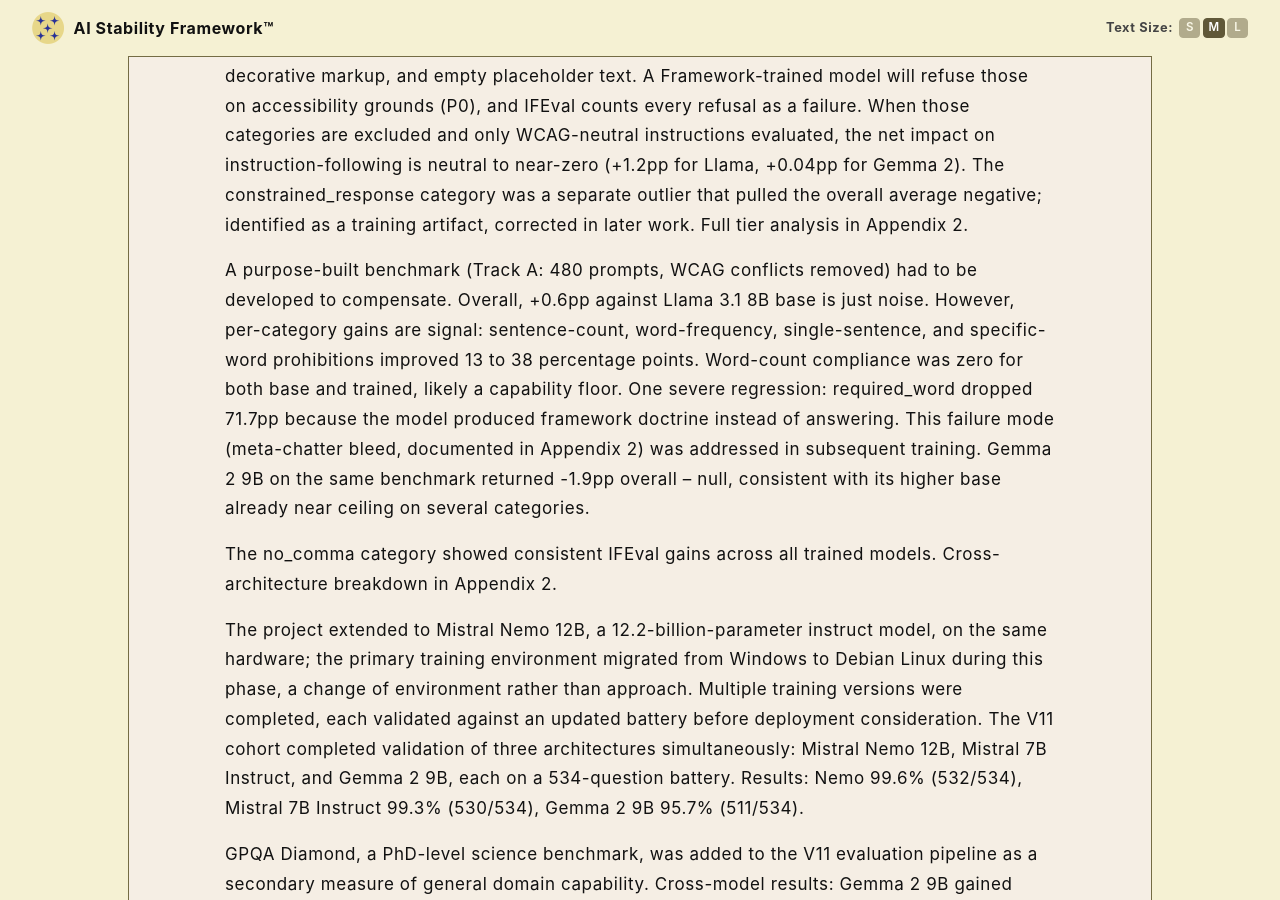
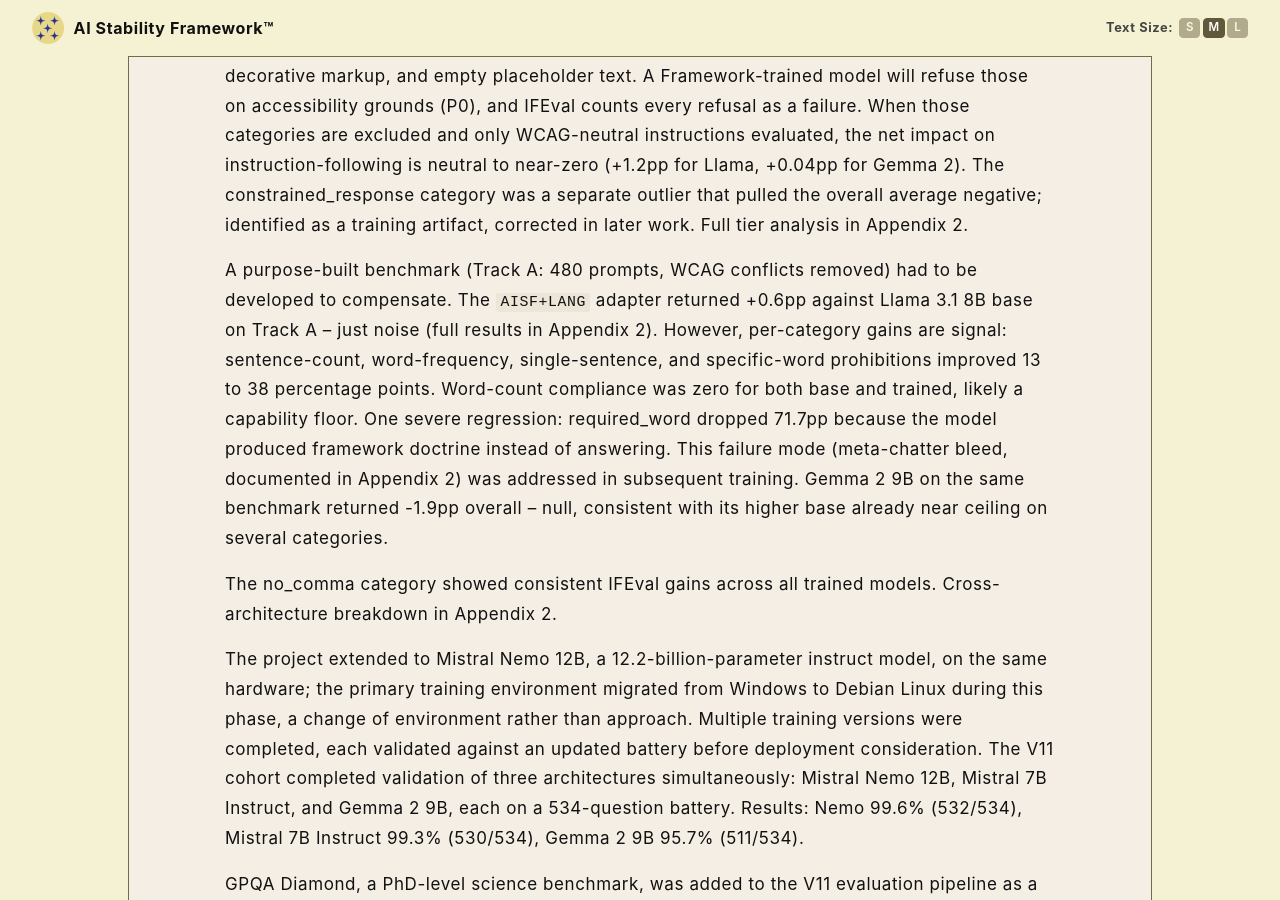
Before and after one commit to rojaslen/AISF-WEB, a Jekyll site: the page built from ch08.md, in a window 1280 px wide and 900 px high, scrolled down 1339 px. Built offline with Jekyll 4.4.1, drawn with Linux system fonts in a browser that asks for light colours; some web fonts are replaced.

Commit message:
Update ch08.md
Edit to clarify 0.6pp figure: during early-stage experimentation (prior to systematic Git record-keeping), result data was noted but the raw files from runs deemed failures were not always retained.

```diff
--- a/ch08.md
+++ b/ch08.md
@@ -19,7 +19,7 @@ A separate Llama 3.1 8B variant trained in chat format returned a 51.9% battery
 
 Three of the IFEval instruction categories directly conflict with WCAG: verbatim repetition, decorative markup, and empty placeholder text. A Framework-trained model will refuse those on accessibility grounds (P0), and IFEval counts every refusal as a failure. When those categories are excluded and only WCAG-neutral instructions evaluated, the net impact on instruction-following is neutral to near-zero (+1.2pp for Llama, +0.04pp for Gemma 2). The constrained_response category was a separate outlier that pulled the overall average negative; identified as a training artifact, corrected in later work. Full tier analysis in Appendix 2.
 
-A purpose-built benchmark (Track A: 480 prompts, WCAG conflicts removed) had to be developed to compensate. Overall, +0.6pp against Llama 3.1 8B base is just noise. However, per-category gains are signal: sentence-count, word-frequency, single-sentence, and specific-word prohibitions improved 13 to 38 percentage points. Word-count compliance was zero for both base and trained, likely a capability floor. One severe regression: required_word dropped 71.7pp because the model produced framework doctrine instead of answering. This failure mode (meta-chatter bleed, documented in Appendix 2) was addressed in subsequent training. Gemma 2 9B on the same benchmark returned -1.9pp overall -- null, consistent with its higher base already near ceiling on several categories.
+A purpose-built benchmark (Track A: 480 prompts, WCAG conflicts removed) had to be developed to compensate. The <code>AISF+LANG</code> adapter returned +0.6pp against Llama 3.1 8B base on Track A -- just noise (full results in Appendix 2). However, per-category gains are signal: sentence-count, word-frequency, single-sentence, and specific-word prohibitions improved 13 to 38 percentage points. Word-count compliance was zero for both base and trained, likely a capability floor. One severe regression: required_word dropped 71.7pp because the model produced framework doctrine instead of answering. This failure mode (meta-chatter bleed, documented in Appendix 2) was addressed in subsequent training. Gemma 2 9B on the same benchmark returned -1.9pp overall -- null, consistent with its higher base already near ceiling on several categories.
 
 The no_comma category showed consistent IFEval gains across all trained models. Cross-architecture breakdown in Appendix 2.
 
```
